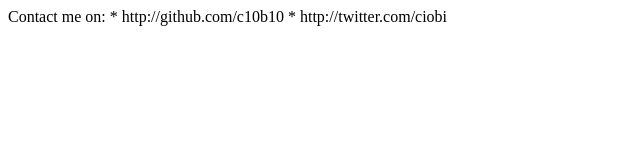
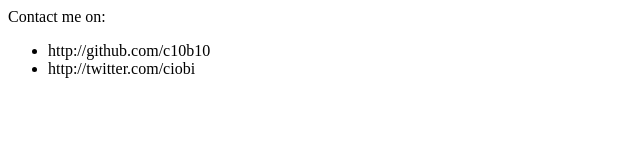
Before and after one commit to c10b10/beta, a plain HTML site: page index.html in a window 1280 px wide. Shown: the whole page, without its empty margins (0-640 px from the left). Drawn offline with Linux system fonts and the light colour scheme.

Commit message:
Add html.

```diff
--- a/index.html
+++ b/index.html
@@ -1,3 +1,5 @@
 Contact me on:
-* http://github.com/c10b10
-* http://twitter.com/ciobi
+<ul>
+  <li>http://github.com/c10b10</li>
+  <li>http://twitter.com/ciobi</li>
+</ul>
```
